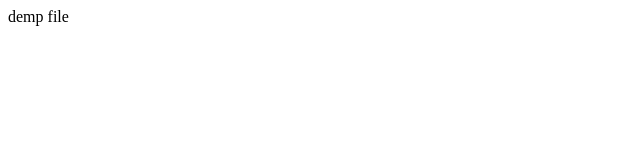
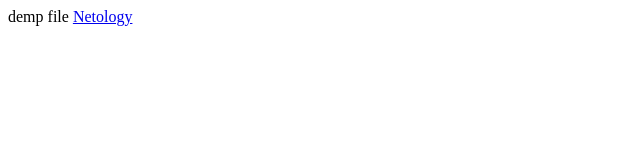
Before and after one commit to ArtIsm96/firstdemo, a plain HTML site: page index.html in a window 1280 px wide. Shown: the full height of the page, 0-640 px from the left. Drawn offline with Linux system fonts and the light colour scheme.

Commit message:
link to netology

```diff
--- a/index.html
+++ b/index.html
@@ -8,5 +8,6 @@
 </head>
 <body>
     demp file
+    <a href="netologe.ru">Netology</a>
 </body>
 </html>
```
